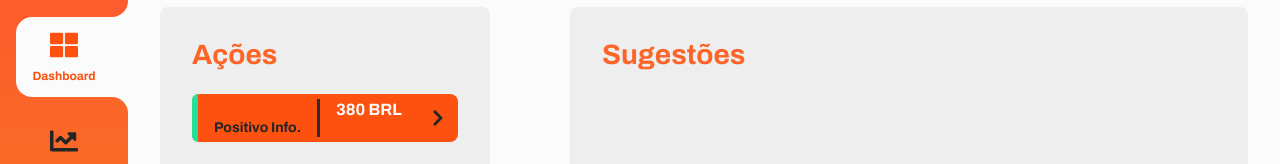
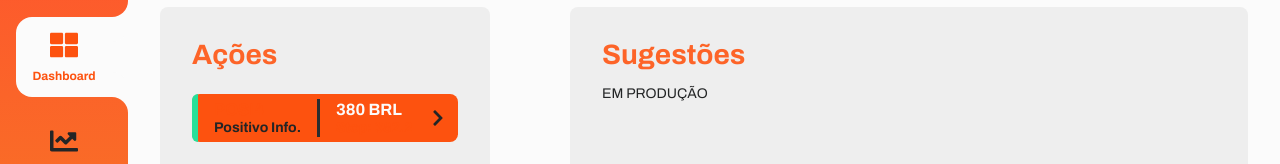
Before and after one commit to Oracullum/oracullum-web, a React (Create React App) app: page /dashboard in a window 1280 px wide. Shown: the part 120-284 px from the top of the page. Built offline with nearby package versions, Linux system fonts and the light colour scheme; sample sign-in values are in the browser's storage.

Commit message:
feat: adding message "Em Produção" into card

```diff
--- a/src/pages/Dashboard/index.tsx
+++ b/src/pages/Dashboard/index.tsx
@@ -53,7 +53,11 @@ const Dashboard: React.FC = () => {
           />
         </Card>
 
-        <Card title="Sugestões" width={80} />
+        <Card title="Sugestões" width={80}>
+          <div className="card-production">
+            <span>EM PRODUÇÃO</span>
+          </div>
+        </Card>
       </Cards>
     </Container>
   );
```
